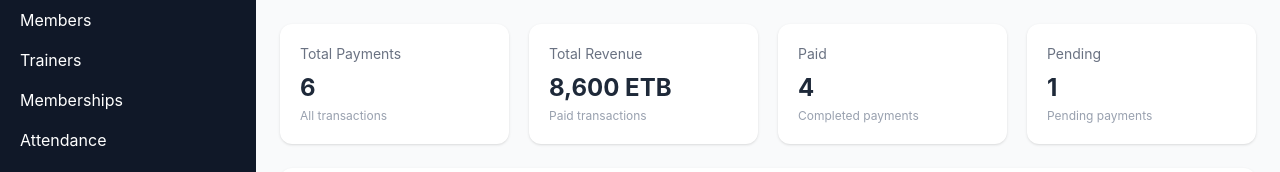
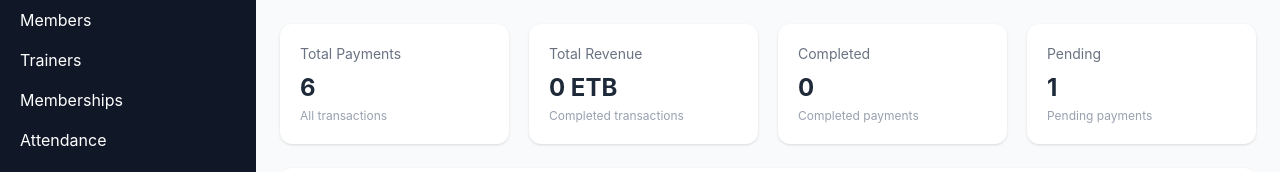
Before and after one commit to tesfayefekadu/Gym-Managment-System-React, a React (Vite) app: page /payments in a window 1280 px wide. Shown: the part 148-320 px from the top of the page. Built offline with nearby package versions, Linux system fonts and the light colour scheme; no server answers.

Commit message:
modified payment stat component

```diff
--- a/src/components/payments/PaymentStats.jsx
+++ b/src/components/payments/PaymentStats.jsx
@@ -1,11 +1,24 @@
-function PaymentStats({ payments }) {
+function PaymentStats({ payments = [] }) {
+  // =====================================================
+  // TOTAL PAYMENTS
+  // =====================================================
+
   const totalPayments =
     payments.length;
 
-  const paidPayments = payments.filter(
-    (payment) =>
-      payment.status === "Paid"
-  ).length;
+  // =====================================================
+  // COMPLETED PAYMENTS
+  // =====================================================
+
+  const completedPayments =
+    payments.filter(
+      (payment) =>
+        payment.status === "Completed"
+    ).length;
+
+  // =====================================================
+  // PENDING PAYMENTS
+  // =====================================================
 
   const pendingPayments =
     payments.filter(
@@ -13,44 +26,69 @@ function PaymentStats({ payments }) {
         payment.status === "Pending"
     ).length;
 
+  // =====================================================
+  // TOTAL REVENUE
+  // =====================================================
+  //
+  // Only Completed payments are counted as revenue.
+  //
+  // Pending, Failed, and Refunded payments
+  // are not included.
+  // =====================================================
+
   const totalRevenue =
     payments
       .filter(
         (payment) =>
-          payment.status === "Paid"
+          payment.status === "Completed"
       )
       .reduce(
         (total, payment) =>
-          total + Number(payment.amount),
+          total +
+          Number(payment.amount || 0),
         0
       );
+
+  // =====================================================
+  // STATISTICS CARDS
+  // =====================================================
 
   const cards = [
     {
       title: "Total Payments",
       value: totalPayments,
-      description: "All transactions",
+      description:
+        "All transactions",
     },
+
     {
       title: "Total Revenue",
       value: `${totalRevenue.toLocaleString()} ETB`,
-      description: "Paid transactions",
+      description:
+        "Completed transactions",
     },
+
     {
-      title: "Paid",
-      value: paidPayments,
-      description: "Completed payments",
+      title: "Completed",
+      value: completedPayments,
+      description:
+        "Completed payments",
     },
+
     {
       title: "Pending",
       value: pendingPayments,
-      description: "Pending payments",
+      description:
+        "Pending payments",
     },
   ];
 
+  // =====================================================
+  // RENDER
+  // =====================================================
+
   return (
     <div className="grid grid-cols-1 sm:grid-cols-2 lg:grid-cols-4 gap-5 mb-6">
-
       {cards.map((card) => (
         <div
           key={card.title}
@@ -69,7 +107,6 @@ function PaymentStats({ payments }) {
           </p>
         </div>
       ))}
-
     </div>
   );
 }
```
